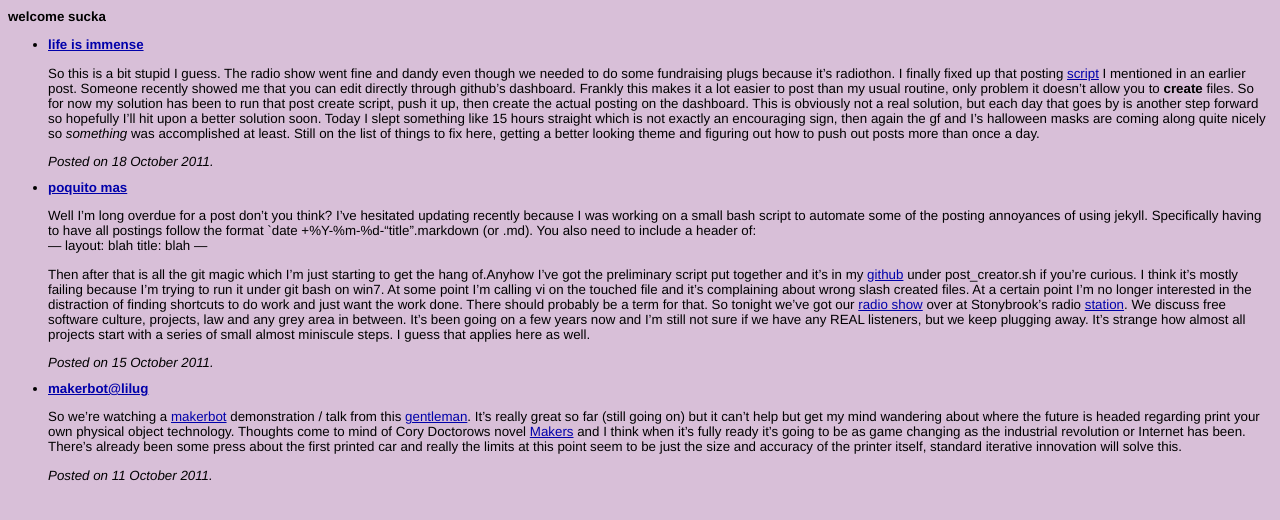
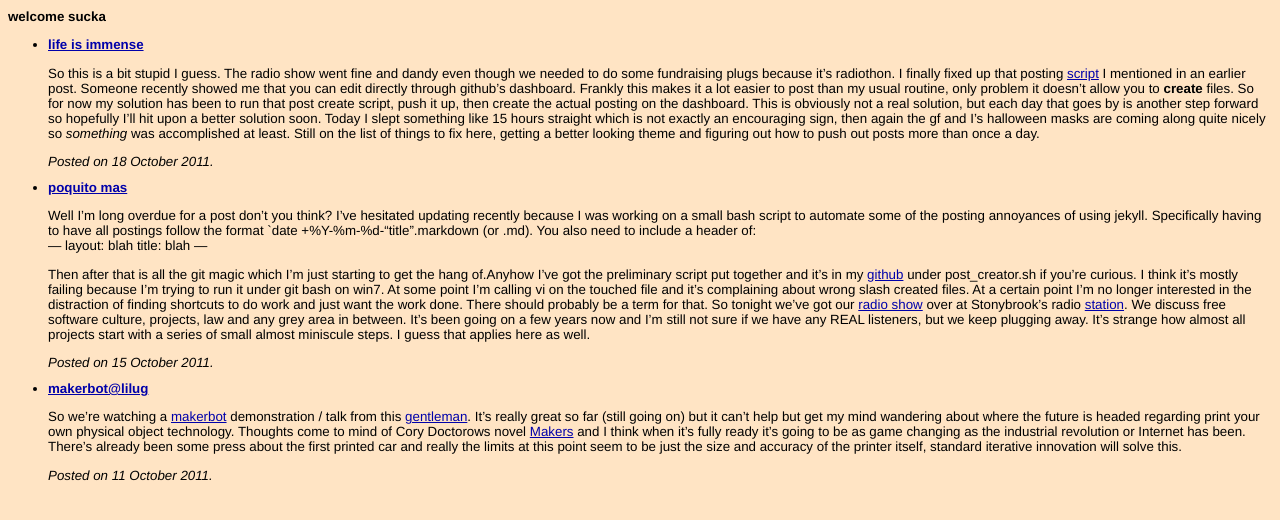
Before and after one commit to woeisme/woeisme.github.io, a Jekyll site: the page built from index.html, in a window 1280 px wide. Shown: the top 520 px of the page. Built offline with Jekyll 4.4.1, drawn with Linux system fonts in a browser that asks for light colours; Markdown is read by kramdown in place of the engine named in the settings.

Commit message:
ugh ugly backgrounds

```diff
--- a/css/screen.css
+++ b/css/screen.css
@@ -16,7 +16,7 @@ html, body {
 }
 
 body {
-  background-color: #D8BFD8;
+  background-color: Bisque;
   font: 13.34px helvetica, arial, clean, sans-serif;
   *font-size: small;
   text-align: left;
```
